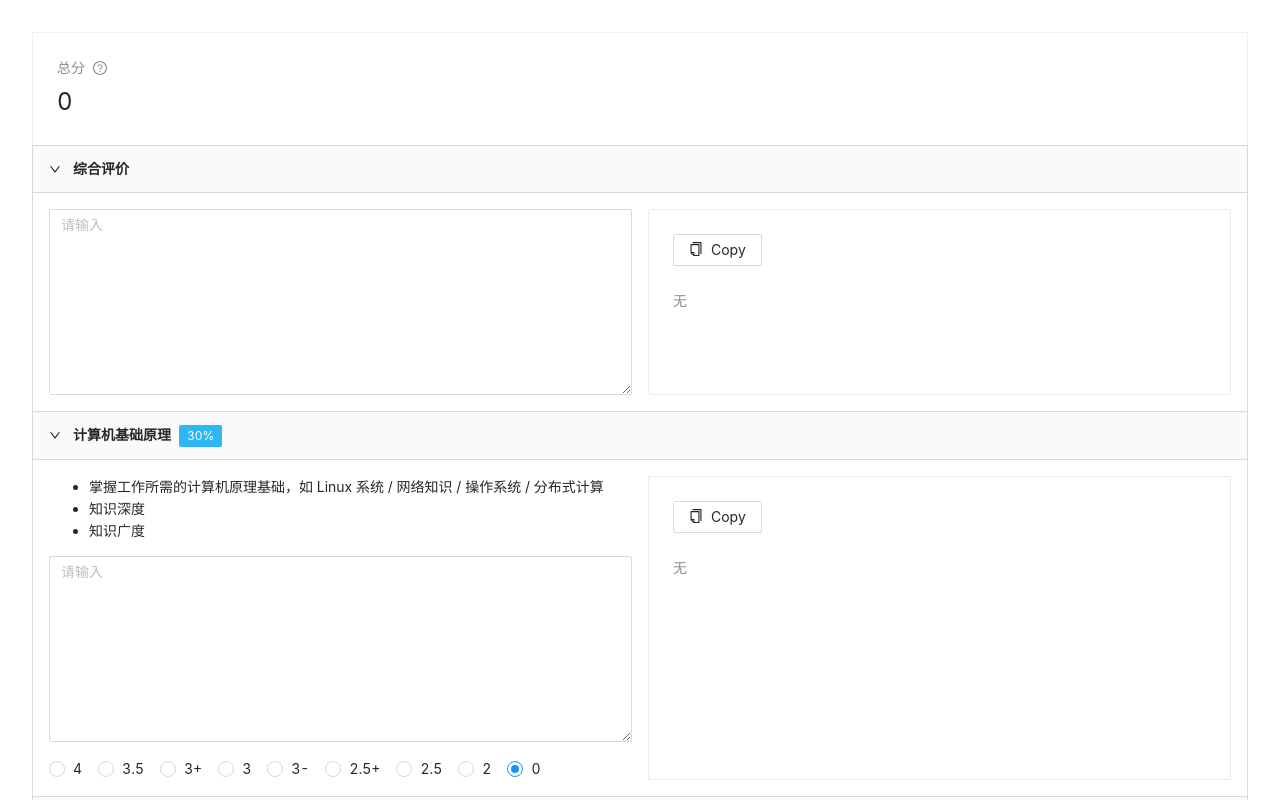
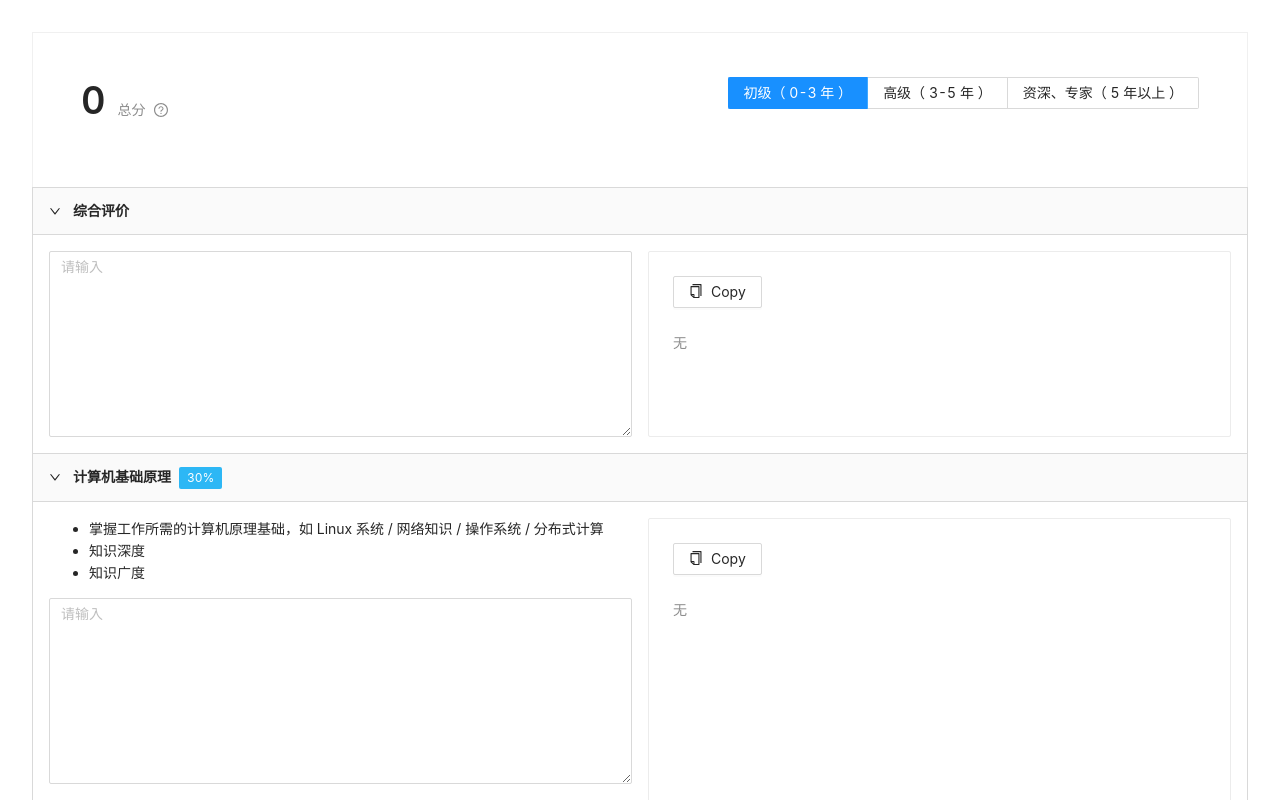
Before and after one commit to highestop/Mocka, a React (Vite) app: page / in a window 1280 px wide. Shown: the top 800 px of the page. Built offline with nearby package versions, Linux system fonts and the light colour scheme.

Commit message:
feat: add expectations

```diff
--- a/src/calc.ts
+++ b/src/calc.ts
@@ -1,5 +1,15 @@
 import Evaluation from './score.json';
 import Perspectives from './perspective.json';
+import Expectation from './expectation.json';
+
+export type ExpectedWeights = Omit<typeof Expectation[number], 'name' | 'desc'>;
+
+export const ExpectationMap = Expectation.reduce<{
+  [name: string]: ExpectedWeights;
+}>((map, e) => {
+  map[e.name] = e;
+  return map;
+}, {});
 
 export const SortedScores = [...Evaluation].sort((a, b) => b.value - a.value);
 
@@ -15,23 +25,10 @@ export const Baselines = SortedScores.map((s, index, arr) => {
   };
 });
 
-export function matchScore(score: number) {
-  console.log('>>> 正在匹配..');
-  let credit: string = '0';
-  // 从最高分开始卡，卡到的一个分数段即是得分
-  Baselines.some(base => {
-    if (score >= base.baseline) {
-      credit = base.score;
-      console.log(`匹配到得分 '${base.score}'(${base.value})`);
-      return true;
-    }
-    return false;
-  });
-  console.log('>>> 匹配结束！');
-  return credit;
-}
-
-export function calcScores(scores: { [key: string]: number }) {
+export function calcScores(
+  scores: { [key: string]: number },
+  weights: { [key: string]: number }
+) {
   console.log('>>> 正在计算..');
   // 先要算权重的总重，原因是当某些项目没有打分时，这些未考察的权重不应被计入（ 是没打分不是打零分 ）
   // 因此先要过一遍项目得分，将有分的权重加和，得到总重
@@ -41,7 +38,7 @@ export function calcScores(scores: { [key: string]: number }) {
       // tip for none score perspective
       console.log(`'${p.title}' 未考察, 不会被计入`);
     }
-    return score ? sum + p.weight : sum;
+    return score ? sum + weights[p.key] : sum;
   }, 0);
   console.log(`实际总重为 '${account}'`);
   // 在计算加权和时，每一项的实际权重为预设权重与实际总重的比例
@@ -49,10 +46,26 @@ export function calcScores(scores: { [key: string]: number }) {
   // 再例如有 0.4 和 0.1 两项被评估时，0.4 的实际权重是 0.4 / (0.4 + 0.1) = 0.8
   const average = Perspectives.reduce((sum, p) => {
     const score = scores[p.key];
-    const weighted = account ? (p.weight / account) * score : 0;
+    const weighted = account ? (weights[p.key] / account) * score : 0;
     console.log(`'${p.title}' 的实际加权得分为 '${weighted}'`);
     return sum + weighted;
   }, 0);
   console.log(`>>> 计算结束！最终得分为 '${average}'`);
   return average;
 }
+
+export function matchScore(score: number) {
+  console.log('>>> 正在匹配..');
+  let credit: string = '0';
+  // 从最高分开始卡，卡到的一个分数段即是得分
+  Baselines.some(base => {
+    if (score >= base.baseline) {
+      credit = base.score;
+      console.log(`得分与格合格线 '${base.score}'(${base.value}) 相匹配`);
+      return true;
+    }
+    return false;
+  });
+  console.log('>>> 匹配结束！');
+  return credit;
+}
--- /dev/null
+++ b/src/expectation.json
@@ -0,0 +1,26 @@
+[
+  {
+    "name": "junior",
+    "desc": "初级（ 0-3 年 ）",
+    "basis": 0.3,
+    "algo": 0.4,
+    "project": 0.1,
+    "culture": 0.2
+  },
+  {
+    "name": "senior",
+    "desc": "高级（ 3-5 年 ）",
+    "basis": 0.2,
+    "algo": 0.3,
+    "project": 0.3,
+    "culture": 0.2
+  },
+  {
+    "name": "expert",
+    "desc": "资深、专家（ 5 年以上 ）",
+    "basis": 0.2,
+    "algo": 0.2,
+    "project": 0.4,
+    "culture": 0.2
+  }
+]
--- a/src/main.tsx
+++ b/src/main.tsx
@@ -14,18 +14,22 @@ import {
   Button,
   Space,
   Radio,
-  Statistic,
   Tag,
   Popover,
   Tooltip,
+  PageHeader,
 } from 'antd';
 import Perspectives from './perspective.json';
-import { useCallback, useEffect, useReducer, useState } from 'react';
+import Scores from './score.json';
+import { useMemo, useReducer, useState } from 'react';
 import { CopyToClipboard } from 'react-copy-to-clipboard';
 import { CopyOutlined, QuestionCircleOutlined } from '@ant-design/icons';
-import { calcScores, matchScore, SortedScores } from './calc';
+import { calcScores, ExpectationMap, matchScore, SortedScores } from './calc';
+import Expectation from './expectation.json';
 
 type PerspectiveKey = typeof Perspectives[number]['key'];
+
+type ScoreCredit = typeof Scores[number]['score'];
 
 const App = () => {
   const [comments, updateComments] = useReducer(
@@ -47,29 +51,33 @@ const App = () => {
       ...state,
       [action.key]: action.score,
     }),
-    Perspectives.reduce((scores, p) => {
+    Perspectives.reduce<{ [key: string]: number }>((scores, p) => {
       scores[p.key] = 0;
       return scores;
-    }, {} as any)
+    }, {})
   );
 
-  const calculateCredit = useCallback(
-    () => updateCredit(matchScore(calcScores(scores))),
-    [scores]
+  const [summary, setSummary] = useState<string>();
+
+  const [expectation, setExpectation] = useState<string>(Expectation[0].name);
+
+  const weights = useMemo<{ [key: string]: number }>(
+    () => ExpectationMap[expectation],
+    [expectation]
   );
 
-  const [summary, updateSummary] = useState<string>();
-
-  const [credit, updateCredit] = useState<string>();
-
-  useEffect(() => calculateCredit(), [scores]);
+  const credit = useMemo<ScoreCredit>(
+    () => matchScore(calcScores(scores, weights)),
+    [scores, expectation]
+  );
 
   return (
     <Layout style={{ minHeight: '100vh' }}>
       <Layout.Content style={{ backgroundColor: '#fff', padding: '2rem' }}>
         <Card style={{ borderBottom: 0, borderRadius: 0 }}>
-          <Statistic
-            title={
+          <PageHeader
+            title={<Typography.Title level={1}>{credit}</Typography.Title>}
+            subTitle={
               <>
                 总分
                 <Popover
@@ -137,13 +145,23 @@ const App = () => {
                 </Popover>
               </>
             }
-            value={credit}
-          ></Statistic>
+            extra={
+              <Radio.Group
+                buttonStyle="solid"
+                onChange={e => setExpectation(e.target.value)}
+                defaultValue={expectation}
+              >
+                {Expectation.map(s => (
+                  <Radio.Button value={s.name} key={s.name}>
+                    {s.desc}
+                  </Radio.Button>
+                ))}
+              </Radio.Group>
+            }
+          ></PageHeader>
         </Card>
         <Collapse
-          defaultActiveKey={Perspectives.map(p => p.key).concat(
-            'summary' as any
-          )}
+          defaultActiveKey={Perspectives.map(p => p.key).concat('summary')}
           style={{ borderRadius: 0 }}
         >
           <Collapse.Panel
@@ -155,7 +173,7 @@ const App = () => {
                 <Input.TextArea
                   placeholder="请输入"
                   rows={8}
-                  onChange={e => updateSummary(e.target.value)}
+                  onChange={e => setSummary(e.target.value)}
                 ></Input.TextArea>
               </Col>
               <Col span={12}>
@@ -183,7 +201,7 @@ const App = () => {
                 <>
                   <Typography.Text strong>{p.title}</Typography.Text>
                   <Tag color="#2db7f5" style={{ marginLeft: '0.5rem' }}>
-                    {p.weight * 100}%
+                    {weights[p.key] * 100}%
                   </Tag>
                 </>
               }
--- a/src/perspective.json
+++ b/src/perspective.json
@@ -6,8 +6,7 @@
       "掌握工作所需的计算机原理基础，如 Linux 系统 / 网络知识 / 操作系统 / 分布式计算",
       "知识深度",
       "知识广度"
-    ],
-    "weight": 0.3
+    ]
   },
   {
     "key": "algo",
@@ -16,8 +15,7 @@
       "熟练掌握常用的数据结构和算法",
       "算法逻辑思路清晰，高效整洁，对分支、异常考虑周到，可读性强",
       "代码熟练度和规范性"
-    ],
-    "weight": 0.4
+    ]
   },
   {
     "key": "project",
@@ -26,15 +24,13 @@
       "对于项目的业务意义有良好的理解",
       "能够清晰的总结之前的项目经验，说明技术挑战，并深入思考优化方案",
       "对于复杂系统的架构设计有足够的知识和经验"
-    ],
-    "weight": 0.1
+    ]
   },
   {
     "key": "culture",
     "title": "软素质与文化认同",
     "desc": [
       "根据面试过程，综合观察候选人的沟通能力，逻辑分析能力，踏实程度，聪明程度，成长潜力和主动性"
-    ],
-    "weight": 0.2
+    ]
   }
 ]
```
